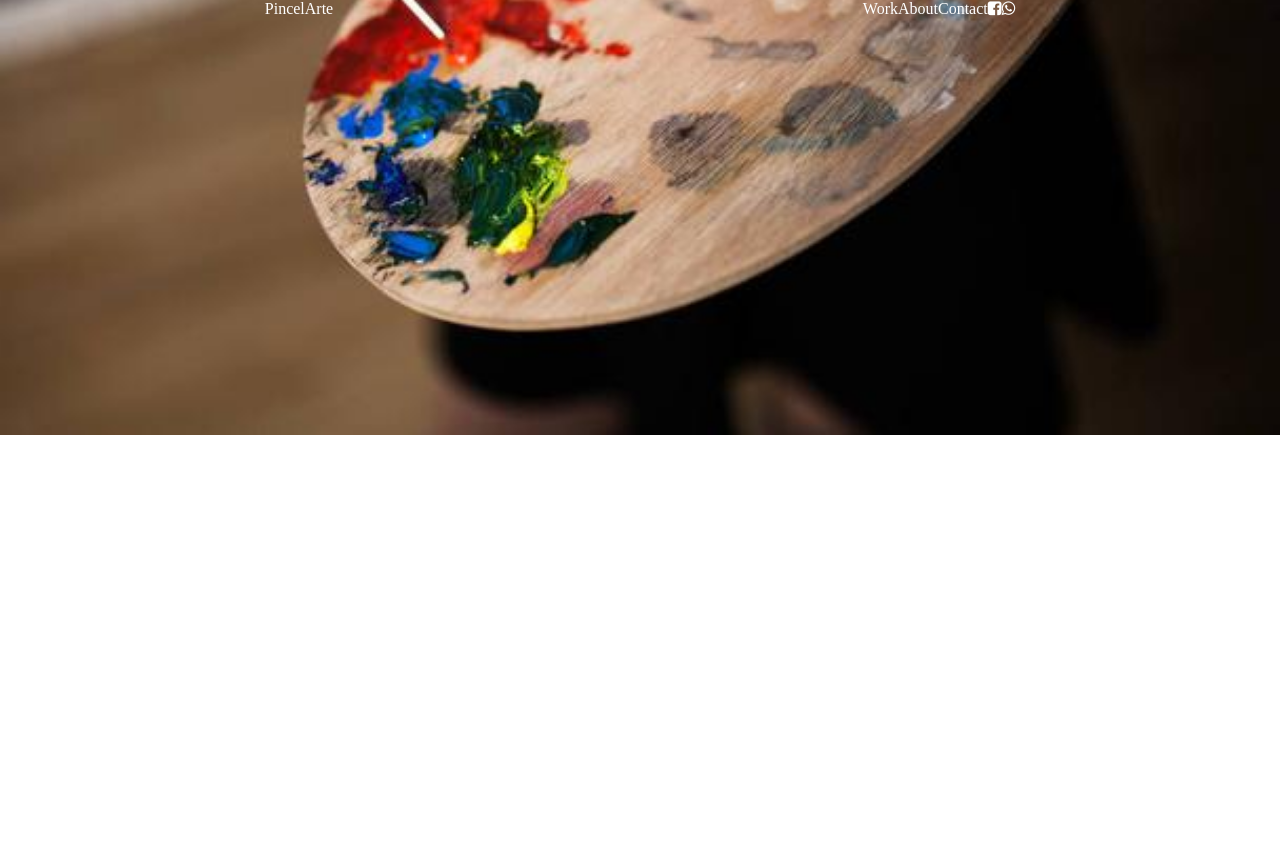
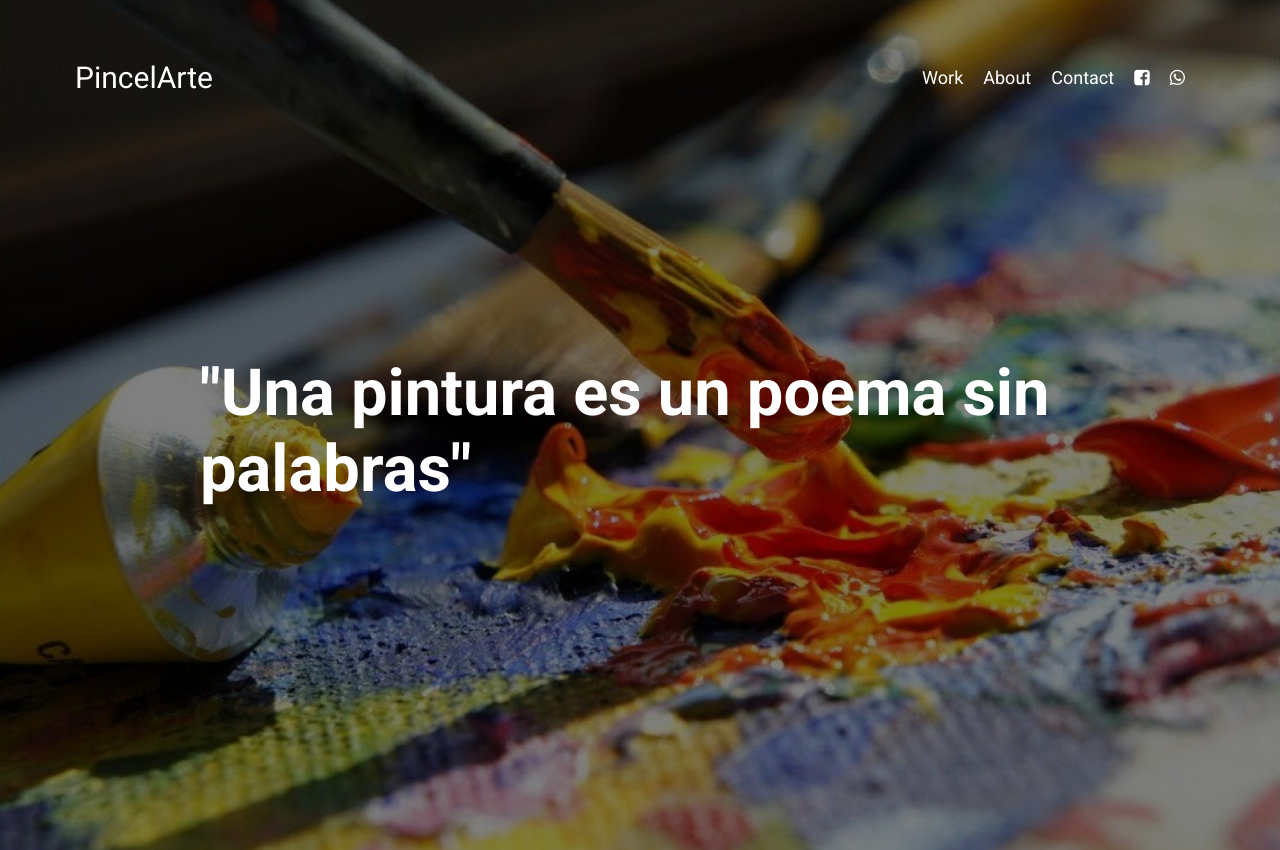
Before and after one commit to elizabetrgz/galeria, a plain HTML site: page index.html in a window 1280 px wide. Before the commit the page ends 800 px from the top, so only its background shows below. Drawn offline with Linux system fonts and the light colour scheme.

Commit message:
add styles and a new div for the center phrase

```diff
--- a/index.html
+++ b/index.html
@@ -7,24 +7,29 @@
     <meta name="viewport" content="width=device-width, initial-scale=1.0">
     <link rel="stylesheet" href="styles.css">
     <link rel="stylesheet" href="https://cdnjs.cloudflare.com/ajax/libs/font-awesome/4.7.0/css/font-awesome.min.css">
+    <link rel="preconnect" href="https://fonts.googleapis.com">
+    <link rel="preconnect" href="https://fonts.gstatic.com" crossorigin>
+    <link href="https://fonts.googleapis.com/css2?family=Roboto:wght@100;300;400;700&display=swap" rel="stylesheet">
     <title>Galería</title>
 </head>
 
 <body>
     <header class="navbar">
 
-            <div>
-                <p>PincelArte</p>
-            </div>
-            <div style="display: flex;">
-                <p>Work</p>
-                <p>About</p>
-                <p>Contact</p>
-                <p><i class= "fa fa-facebook-square"></i></p>
-                <p><i class="fa fa-whatsapp"></i></p>
-            </div>
-
+        <div>
+            <p>PincelArte</p>
+        </div>
+        <div style="display:flex ;">
+            <p class="title">Work</p>
+            <p class="title">About</p>
+            <p class="title">Contact</p>
+            <p class="title"><i class="fa fa-facebook-square"></i></p>
+            <p class="title"><i class="fa fa-whatsapp"></i></p>
+        </div>
     </header>
+    <div style="margin: 250px 0px 0px 200px; font-weight:lighter; ">
+        <h3 style="font-size: 65px;">"Una pintura es un poema sin palabras"</h3>
+    </div>
 
 </body>
 
--- a/styles.css
+++ b/styles.css
@@ -2,13 +2,16 @@
   box-sizing: border-box;
   margin: 0;
   color: white;
+  font-family: 'Roboto', sans-serif;
 }
 
 body {
-  background-image: url(img/stock-photo-artist-painting-in-her-workshop.jpg);
+  background-image: url(img/image.jpg);
   background-repeat: no-repeat;
   background-size: cover;
   background-position: center;
+  height: 100vh;
+  font-size:30px;
 
 }
 
@@ -16,5 +19,13 @@ body {
   display: flex;
   flex-direction: row;
   align-items: center;
-  justify-content: space-around;
+  justify-content: space-between;
+  margin: 50px 70px 0px 70px;
+  padding: 10px 5px ;
+
 }
+
+.title{
+  margin-right: 20px;
+  font-size: 18px;
+}
```
Also changed, not shown: img/image.jpg (added), img/imagenDeFondo .jpg (added).
